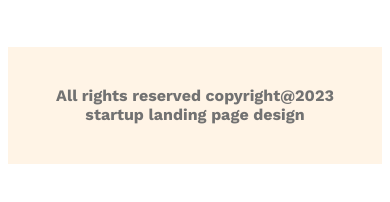
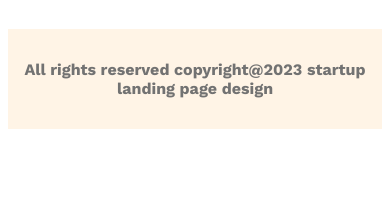
Before and after one commit to Imteazhossen/g3-architects-website, a plain HTML site: page index.html in a window 390 px wide. Shown: the part 7405-7607 px from the top of the page. After the commit the page ends 7566 px from the top, so only its background shows below. Drawn offline with nearby package versions, Linux system fonts and the light colour scheme.

Commit message:
added footer responsive code

```diff
--- a/styles/architects.css
+++ b/styles/architects.css
@@ -181,13 +181,10 @@
 .footer{
     max-width: 1440px;
     margin: 0 auto;
-    padding: 18px 25px;
+    padding: 1rem 1.7rem;
     text-align: center;
     margin-top: 50px;
     margin-bottom: 50px;
-
-
-
 }
 /* small device media query */
 
@@ -216,6 +213,15 @@
         margin-top: 20px;
         margin-left: 20px;
     }
+    .footer{
+        max-width: 576px;
+        margin: 0 auto;
+        padding: 0.6rem 0.9rem;
+        text-align: center;
+        margin-top: 2rem;
+        margin-bottom: 2rem;
+
+    }
 }
 
 /* medium device media query */
```
